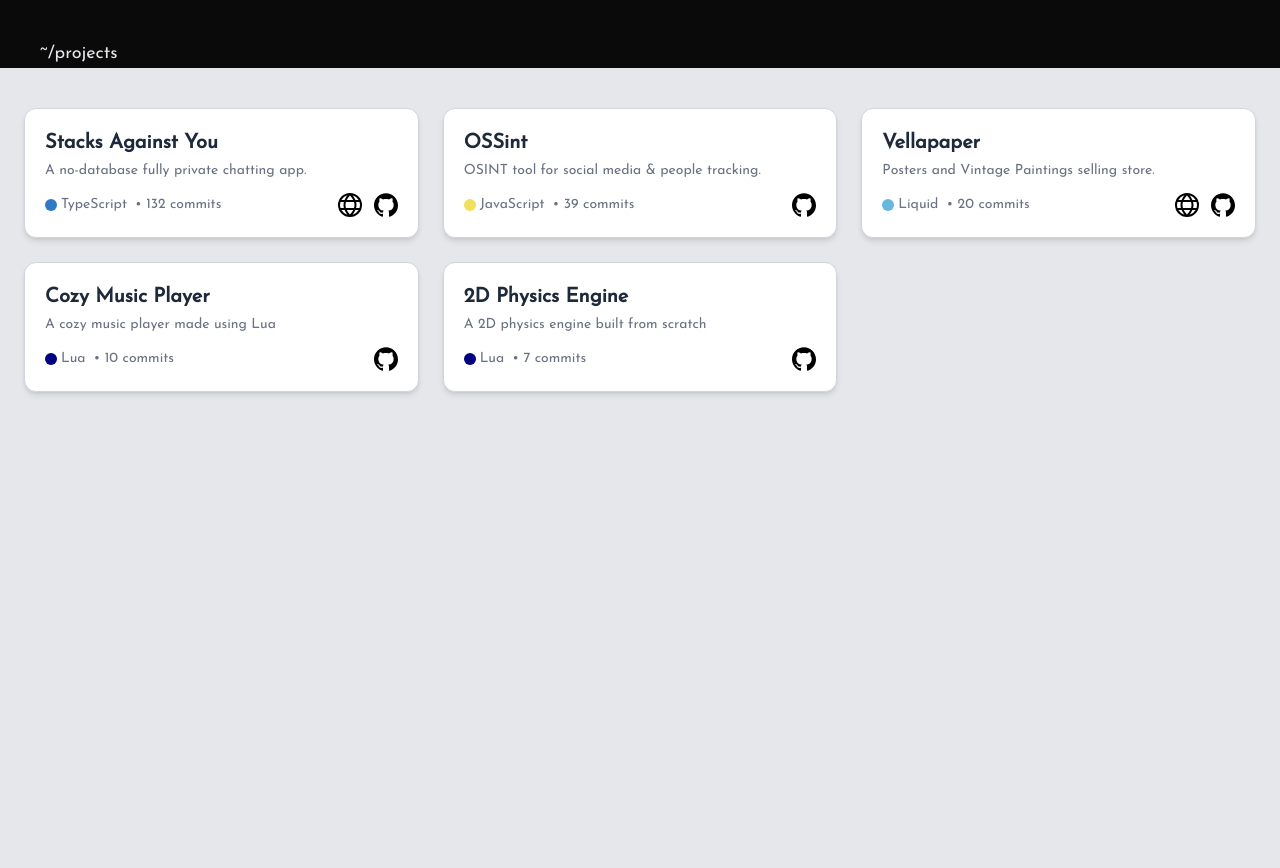
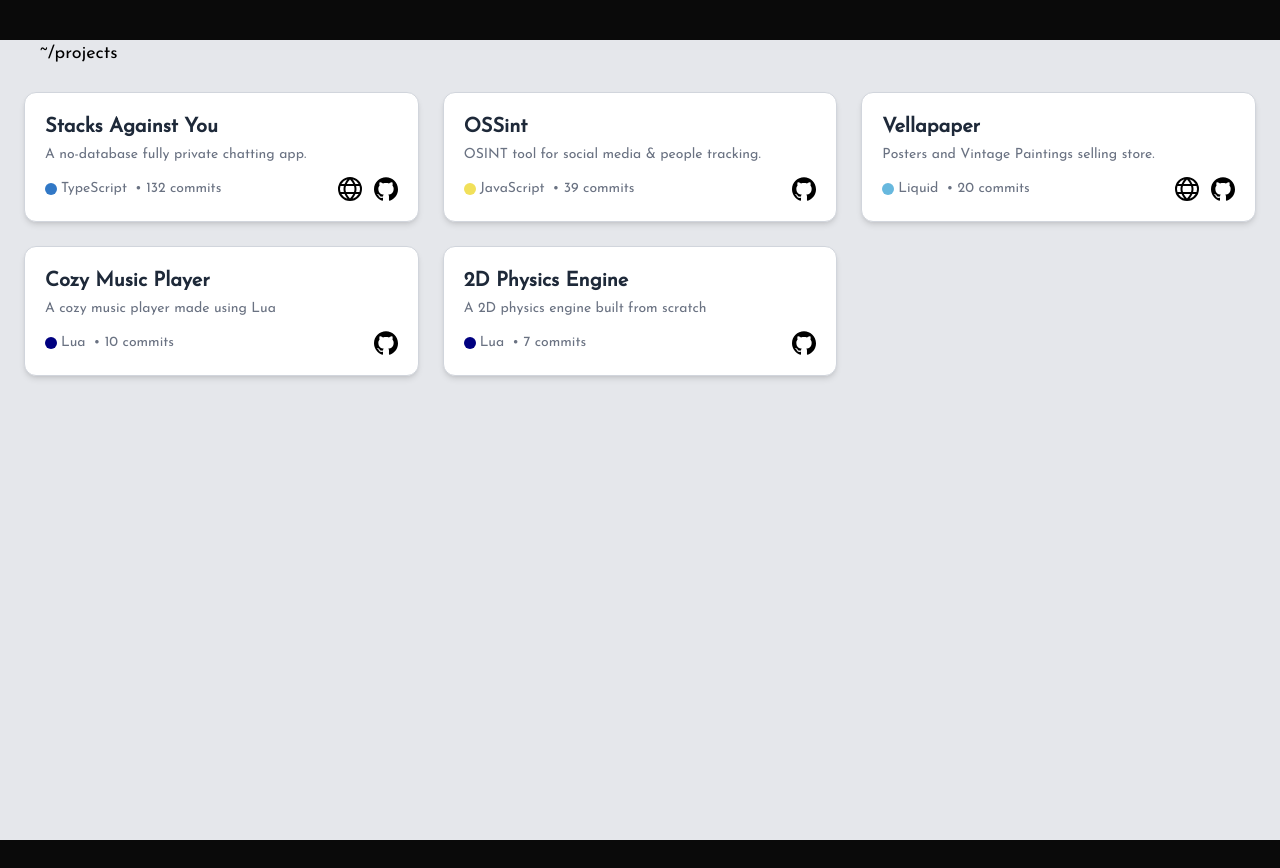
Before and after one commit to JakeOJeff/jakeojeff.github.io, a Next.js app: page /projects in a window 1280 px wide. After the commit the page ends 840 px from the top, so only its background shows below. Built offline with nearby package versions, Linux system fonts and the light colour scheme.

Commit message:
Modified and formatted display for all pages

```diff
--- a/app/about/page.tsx
+++ b/app/about/page.tsx
@@ -1,16 +1,21 @@
+"use client"
+
+import { usePathname } from 'next/navigation';
 
 export default function Home() {
   const linkValues = "font-bold text-gray-500 hover:text-gray-800 duration-500 "
+  const pathname = usePathname();
 
   return (
     <div className="flex flex-col bg-gray-200 min-h-screen text-black">
 
+      <p className=" text-lg font-mono ml-10 mt-10">~{pathname}</p>
 
       {/* Centered main content */}
       <div className="flex-grow flex justify-center items-center p-4">
         <main className="w-full max-w-5xl">
           <div className="flex flex-col lg:flex-row gap-12 items-center justify-center ">
-           <h1 className="text-4xl font-bold mb-4"> About me </h1>
+           <h1 className="text-6xl font-bold mb-4"> About me </h1>
            <div>
            <p>As they say, everything needs to begin to flourish, I began at the age of 11. Programming was always a passion and finding or getting something to work is a joy I cannot get anywhere else!</p>
            <br />
--- a/app/blog/[slug]/page.tsx
+++ b/app/blog/[slug]/page.tsx
@@ -1,3 +1,5 @@
+
+
 import { marked } from "marked";
 import fs from "fs";
 import path from "path";
@@ -41,6 +43,7 @@ export default async function BlogPost({ params }: PageProps) {
 
     return (
       <main className="prose bg-gray-200 min-h-screen text-black px-6 py-12 max-w-5xl mx-auto">
+
         <div dangerouslySetInnerHTML={{ __html: html }} />
       </main>
     );
--- a/app/blog/page.tsx
+++ b/app/blog/page.tsx
@@ -2,6 +2,7 @@
 
 import { useEffect, useState } from "react";
 import Link from "next/link";
+import { usePathname } from 'next/navigation';
 
 type Post = {
   slug: string;
@@ -12,6 +13,7 @@ type Post = {
 
 export default function BlogPage() {
   const [posts, setPosts] = useState<Post[]>([]);
+  const pathname = usePathname();
 
   useEffect(() => {
     fetch("/data/blog-posts.json")
@@ -20,9 +22,10 @@ export default function BlogPage() {
   }, []);
 
   return (
-    <main className="bg-gray-200 text-black min-h-screen px-6 py-10">
+    <main className="bg-gray-200 text-black min-h-screen">
+      <p className=" text-lg font-mono ml-10 mt-10">~{pathname}</p>
 
-      <div className="grid sm:grid-cols-1 md:grid-cols-2 lg:grid-cols-3 gap-6">
+      <div className="grid sm:grid-cols-1 md:grid-cols-2 lg:grid-cols-3 gap-6 p-6">
         {posts.map((post) => (
           <Link
             key={post.slug}
--- a/app/kyyanite/page.tsx
+++ b/app/kyyanite/page.tsx
@@ -1,14 +1,17 @@
+"use client";
+import { usePathname } from 'next/navigation';
 
 export default function Home() {
-
+  const pathname = usePathname();
   return (
     <div className="flex flex-col bg-gray-200 min-h-screen text-black" style={{ fontFamily: '"Times New Roman", Times, serif' }}>
+      <p className=" text-lg font-mono ml-10 mt-10">~{pathname}</p>
 
       {/* Centered main content */}
       <div className="flex-grow flex justify-center items-center p-4">
         <main className="w-full max-w-5xl">
           <div className="flex flex-col lg:flex-row gap-12 items-center justify-between">
-           <h1 className="text-4xl font-bold mb-4"> Who&apos;s Kyyanite? </h1>
+           <h1 className="text-6xl font-bold mb-4"> Who&apos;s Kyyanite? </h1>
            <div>           <p>She wanted this page to be times new roman smh</p><br /><p>Honestly, when it comes to pure talent, wit, and overall cosmic brilliance, Kyyanite operates on a completely different plane of existence compared to me. It&apos;s like we&apos;re both running a race, but I’m still tying my shoelaces while Kyyanite is already halfway to the finish line, casually sipping a smoothie and waving at the crowd. Their creativity flows like a never-ending waterfall of genius, while mine occasionally drips out like a leaky faucet that needs fixing. Kyyanite doesn’t just think outside the box — they reinvent the box, patent it, and sell it in limited edition colors. Every word they speak feels like it’s been carefully polished, gift-wrapped, and delivered straight from the gods of eloquence, whereas mine sometimes sound like they’ve been run through a blender on “chaos” mode. If the universe had a scoreboard for charisma, intelligence, and effortless coolness, Kyyanite’s name would be flashing at the very top in neon lights, while I’d probably be struggling to even find my name on the list. Simply put, if life were a movie, Kyyanite would be the award-winning star everyone comes to see, and I’d be somewhere in the credits as “Person Who Briefly Walks Past in Scene 3.”</p></div>
           </div>
         </main>
--- a/app/layout.tsx
+++ b/app/layout.tsx
@@ -1,9 +1,7 @@
 
-"use client"
-// import type { Metadata } from "next";
+import type { Metadata } from "next";
 import "./globals.css";
 import { Josefin_Sans } from "next/font/google";
-import { usePathname } from 'next/navigation';
 
 
 
@@ -12,29 +10,21 @@ const font = Josefin_Sans({
   subsets: ["latin"],
 });
 
-// export const metadata: Metadata = {
-//   title: "Paulyn",
-//   description: "Portfolio",
-// };
+export const metadata: Metadata = {
+  title: "Paulyn",
+  description: "Portfolio",
+};
 
 export default function RootLayout({
   children,
 }: Readonly<{
   children: React.ReactNode;
 }>) {
-  const pathname = usePathname();
 
   return (
     <html lang="en">
-      <head>
-        <title>Paulyn</title>
-      </head>
-
 
       <body className={font.className}>
-        <header>
-          <p className=" text-lg font-mono ml-10 mt-10">~{pathname}</p>
-        </header>
         {children}
       </body>
     </html>
--- a/app/page.tsx
+++ b/app/page.tsx
@@ -4,6 +4,7 @@
 import Link from "next/link";
 import Stack from "./Stack";
 import RotatingText from './RotatingText';
+import { usePathname } from 'next/navigation';
 
 
 const images = [
@@ -15,6 +16,7 @@ const images = [
 
 export default function Home() {
   const name = "Paulyn {JakeOJeff}"
+  const pathname = usePathname();
 
   const linkValues = " text-gray-700 hover:text-gray-800 duration-500 "
 
@@ -58,6 +60,7 @@ export default function Home() {
 
   return (
     <div className="flex flex-col bg-gray-200 min-h-screen text-black">
+      <p className=" text-lg font-mono ml-10 mt-10">~{pathname}</p>
 
       {/* Centered main content */}
       <div className="flex-grow flex justify-center items-center p-4">
--- a/app/projects/page.tsx
+++ b/app/projects/page.tsx
@@ -5,6 +5,7 @@ import { useState, useEffect } from "react";
 import githubIcon from '/public/github.svg';
 import globeIcon from '/public/globe.svg';
 import { hover } from "framer-motion";
+import { usePathname } from 'next/navigation';
 
 const projects = [
   {
@@ -69,6 +70,7 @@ const languageColors: Record<string, string> = {
 export default function Projects() {
   const [hoverImage, setHoverImage] = useState<string | null>(null);
   const [mousePosition, setMousePosition] = useState({ x: 0, y: 0 });
+  const pathname = usePathname();
 
   useEffect(() => {
     const handleMouseMove = (e: MouseEvent) => {
@@ -79,9 +81,10 @@ export default function Projects() {
   }, []);
 
   return (
-    <main className="bg-gray-200 text-black min-h-screen px-6 py-10">
+    <main className="bg-gray-200 text-black min-h-screen ">
+      <p className=" text-lg font-mono ml-10 mt-10">~{pathname}</p>
 
-      <div className="grid sm:grid-cols-1 md:grid-cols-2 lg:grid-cols-3 gap-6">
+      <div className="grid sm:grid-cols-1 md:grid-cols-2 lg:grid-cols-3 gap-6 p-6">
         {projects.map((repo, i) => (
           <div
             key={i}
```
